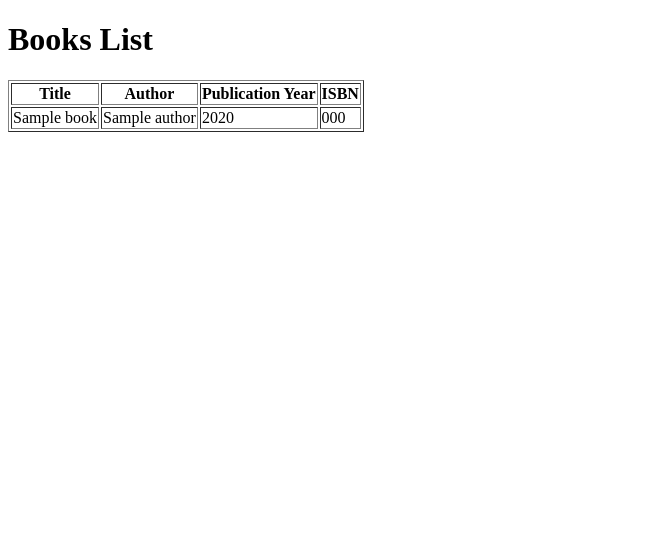
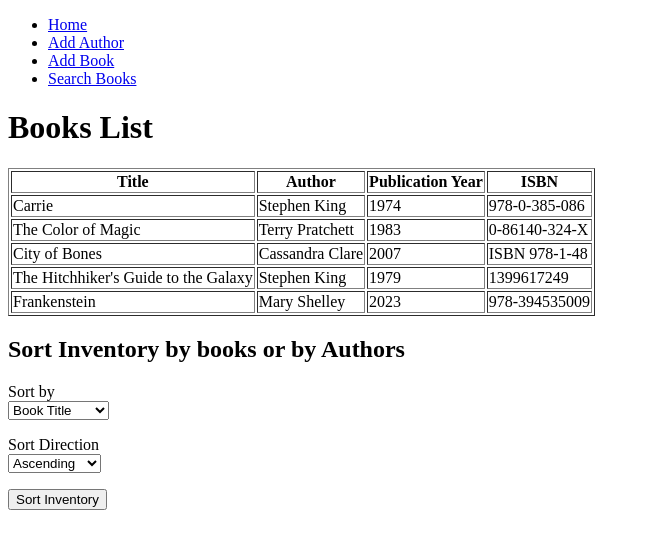
Before and after one commit to MightContainNuts/book_alchemy, a Flask app: page / in a window 1280 px wide. Shown: the top 549 px of the page, without its empty margins (0-650 px from the left). Run offline with Flask 3, Linux system fonts and the light colour scheme; tables that the repository leaves empty hold one stand-in row (values such as "Sample post").

Commit message:
bug fixes

```diff
--- a/app/forms.py
+++ b/app/forms.py
@@ -41,3 +41,25 @@
         ],
     )
     submit = SubmitField("Add Book")
+
+
+class SortForm(FlaskForm):
+    sorting_criteria = SelectField(
+        "Sort by",
+        choices=[("book", "Book Title"), ("author", "Author Name")],
+        validators=[DataRequired()],
+    )
+    sorting_direction = SelectField(
+        "Sort Direction",
+        choices=[("asc", "Ascending"), ("desc", "Descending")],
+        validators=[DataRequired()],
+    )
+    submit = SubmitField("Sort Inventory")
+
+
+class SearchForm(FlaskForm):
+    item = SelectField(
+        "Search by", choices=[("author", "Author"), ("book", "Book")]
+    )  # noqa E501
+    search = StringField("Search", validators=[DataRequired()])
+    submit = SubmitField("Search")
--- a/app/services.py
+++ b/app/services.py
@@ -1,6 +1,7 @@
 from app.db import db
 from app.models import Author, Book
 from app.logger import setup_logger
+from sqlalchemy import func
 
 logger = setup_logger(__name__)
 
@@ -52,3 +53,45 @@
             .all()
         )
         return books
+
+    @staticmethod
+    def sort_inventory(sorting_criteria, sorting_direction):
+        logger.info(
+            f"Sorting books by {sorting_criteria} in {sorting_direction} order"
+        )  # noqa E501
+
+        criteria_mapping = {"book": Book.title, "author": Author.name}
+
+        direction_mapping = {
+            "asc": lambda field: field.asc(),
+            "desc": lambda field: field.desc(),
+        }
+
+        criteria_column = criteria_mapping.get(sorting_criteria)
+        direction_function = direction_mapping.get(sorting_direction)
+
+        criteria_result = (
+            db.session.query(Book, Author)
+            .join(Author, Book.author_id == Author.id)
+            .order_by(direction_function(criteria_column))
+            .all()
+        )
+        for row in criteria_result:
+            logger.info(row)
+        return criteria_result
+
+    @staticmethod
+    def search_inventory(item, search):
+        logger.info(f"Searching for {item} with {search}")
+        search = search.strip().lower()
+        search_mapping = {"author": Author.name, "book": Book.title}
+        search_column = search_mapping.get(item)
+        search_result = (
+            db.session.query(Book, Author)
+            .join(Author, Book.author_id == Author.id)
+            .filter(func.lower(search_column).like(f"%{search}%"))
+            .all()
+        )
+        for row in search_result:
+            logger.info(row)
+        return search_result
--- a/app/templates/add_author.html
+++ b/app/templates/add_author.html
@@ -12,6 +12,7 @@
     </style>
   </head>
   <body>
+  {% include 'navbar.html' %}
     <h1>Add Author</h1>
     <form method="POST" action="{{ url_for('main.add_author') }}">
       {{ form.hidden_tag() }}
--- a/app/templates/add_book.html
+++ b/app/templates/add_book.html
@@ -7,6 +7,7 @@
       <title>Add Book</title>
   </head>
   <body>
+  {% include 'navbar.html' %}
     <h1>Add Book</h1>
   <form action="{{ url_for('main.add_book') }}" method="POST">
   {{ form.hidden_tag() }}
--- /dev/null
+++ b/app/templates/book_table.html
@@ -0,0 +1,20 @@
+<table border="1">
+            <thead>
+                <tr>
+                    <th>Title</th>
+                    <th>Author</th>
+                    <th>Publication Year</th>
+                    <th>ISBN</th>
+                </tr>
+            </thead>
+            <tbody>
+                {% for book, author in results %}
+                <tr>
+                    <td>{{ book.title }}</td>
+                    <td>{{ author.name }}</td>
+                    <td>{{ book.publication_year }}</td>
+                    <td>{{ book.isbn }}</td>
+                </tr>
+                {% endfor %}
+            </tbody>
+        </table>
--- a/app/templates/home.html
+++ b/app/templates/home.html
@@ -7,32 +7,37 @@
       <title>Home</title>
   </head>
   <body>
+  {% include 'navbar.html' %}
+
   <h1>Books List</h1>
 
-    {% if books %}
-        <table border="1">
-            <thead>
-                <tr>
-                    <th>Title</th>
-                    <th>Author</th>
-                    <th>Publication Year</th>
-                    <th>ISBN</th>
-                </tr>
-            </thead>
-            <tbody>
-                {% for book, author in books %}
-                <tr>
-                    <td>{{ book.title }}</td>
-                    <td>{{ author.name }}</td>
-                    <td>{{ book.publication_year }}</td>
-                    <td>{{ book.isbn }}</td>
-                </tr>
-                {% endfor %}
-            </tbody>
-        </table>
+    {% if results %}
+        {% include 'book_table.html' %}
     {% else %}
         <p>No books available.</p>
     {% endif %}
+  <h2>Sort Inventory by books or by Authors</h2>
+  <form action="{{ url_for('main.index') }}" method="POST">
+  {{ form.hidden_tag() }}
+      <p>
+        {{ form.sorting_criteria.label }}<br>
+        {{ form.sorting_criteria() }}
+        {% for error in form.sorting_criteria.errors %}
+            <span style="color: red;">{{ error }}</span>
+        {% endfor %}
+      </p>
+  <p>
+        {{ form.sorting_direction.label }}<br>
+        {{ form.sorting_direction() }}
+        {% for error in form.sorting_direction.errors %}
+            <span style="color: red;">{{ error }}</span>
+        {% endfor %}
+      </p>
+
+  <p>
+        {{ form.submit() }}
+      </p>
+  </form>
 
   </body>
 </html>
--- /dev/null
+++ b/app/templates/navbar.html
@@ -0,0 +1,9 @@
+<nav>
+    <ul>
+        <li><a href="{{ url_for("main.index") }}">Home</a></li>
+        <li><a href="{{ url_for("main.add_author") }}">Add Author</a></li>
+        <li><a href="{{ url_for("main.add_book") }}">Add Book</a></li>
+        <li><a href="{{ url_for("main.search") }}">Search Books</a></li>
+{#TODO        <li><a href="{{ url_for("main.search_authors") }}">Search Authors</a></li>#}
+    </ul>
+</nav>
--- a/app/views.py
+++ b/app/views.py
@@ -1,6 +1,6 @@
 from flask import Blueprint, redirect, url_for, render_template, flash, request
 
-from app.forms import AuthorForm, BookForm
+from app.forms import AuthorForm, BookForm, SortForm, SearchForm
 from app.models import Author
 from app.services import DBLogic as dbl
 from app.logger import setup_logger
@@ -17,10 +17,17 @@
     logger.info(f"Incoming request from {ip_address}")
 
 
-@main.route("/")
+@main.route("/", methods=["POST", "GET"])
 def index():
-    books = dbl.get_books()
-    return render_template("home.html", books=books)
+    form = SortForm()
+    if form.validate_on_submit():
+        sorting_criteria = form.sorting_criteria.data
+        sorting_direction = form.sorting_direction.data
+        results = dbl.sort_inventory(sorting_criteria, sorting_direction)
+        return render_template("home.html", results=results, form=form)
+
+    results = dbl.get_books()
+    return render_template("home.html", results=results, form=form)
 
 
 @main.route("/add_author", methods=["GET", "POST"])
@@ -53,3 +60,15 @@
         flash(f"Book {response.title} added to the database")
         return redirect(url_for("main.index"))
     return render_template("add_book.html", form=form)
+
+
+@main.route("/search", methods=["GET", "POST"])
+def search():
+    form = SearchForm()
+    if form.validate_on_submit():
+        item = form.item.data
+        search_pattern = form.search.data
+        results = dbl.search_inventory(item, search_pattern)
+        return render_template("search.html", form=form, results=results)
+
+    return render_template("search.html", form=form)
```
Also changed, not shown: app/templates/books_sorted.html (added, +20 -0 lines), app/templates/search.html (added, +46 -0 lines), app/data/library.sqlite.
